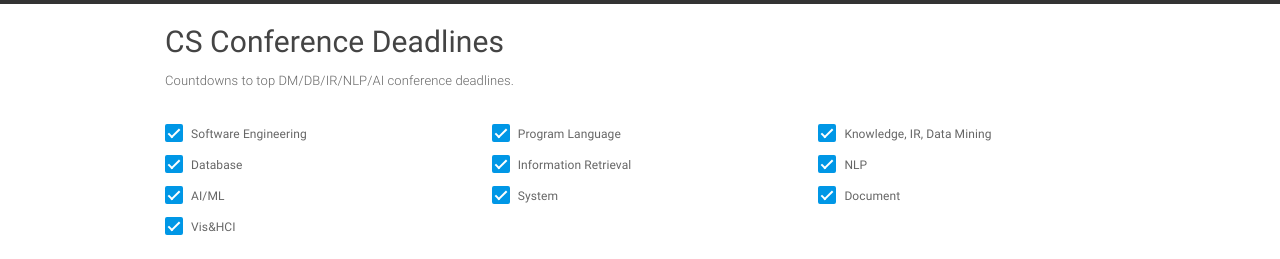
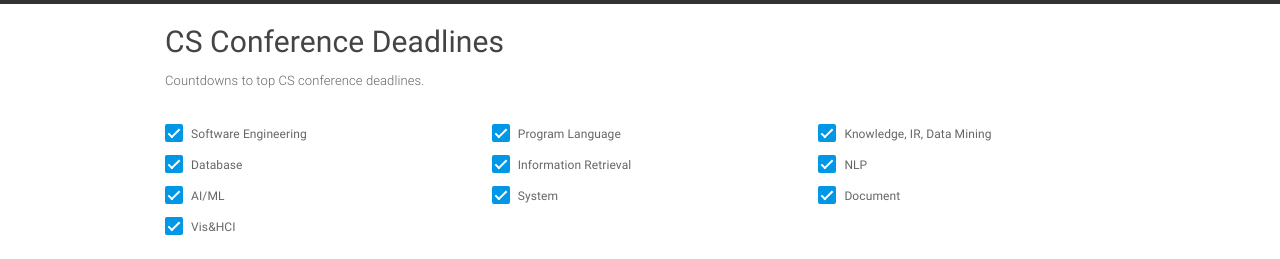
Before and after one commit to YanlinWang/DDL_netlify, a Jekyll site: the page built from index.html, in a window 1280 px wide and 900 px high. Shown: the top 259 px of the window. Built offline with Jekyll 4.4.1, drawn with Linux system fonts in a browser that asks for light colours.

Commit message:
fix template

```diff
--- a/_config.yml
+++ b/_config.yml
@@ -1,11 +1,11 @@
 title: CS Conference Deadlines
 # email:
-description: Countdowns to top DM/DB/IR/NLP/AI conference deadlines
-author: Hui Li
+description: Countdowns to top CS conference deadlines
+author: Yanlin Wang
 
-
-domain: ""
-baseurl: ""
+url: "https://yanlinwang.github.io/DDL"
+domain: "https://yanlinwang.github.io/DDL"
+baseurl: "/DDL"
 
 # twitter_username:
 # twitter_hashtag:
--- a/_layouts/home.html
+++ b/_layouts/home.html
@@ -122,7 +122,7 @@
         <footer>
           <div class="row">
             <div class="col-xs-12" style="text-align: center;">
-              Modified and maintained by <a href="https://lihui.info" target="_blank">Hui Li</a>. Original Designer: <a href="https://github.com/abhshkdz/ai-deadlines" target="_blank">Abhishek Das</a>.
+              Modified and maintained by <a href="https://yanlin.info" target="_blank">Yanlin Wang</a>. Original Designer: <a href="https://github.com/abhshkdz/ai-deadlines" target="_blank">Abhishek Das</a>.
             </div>
           </div>
         </footer>
```
